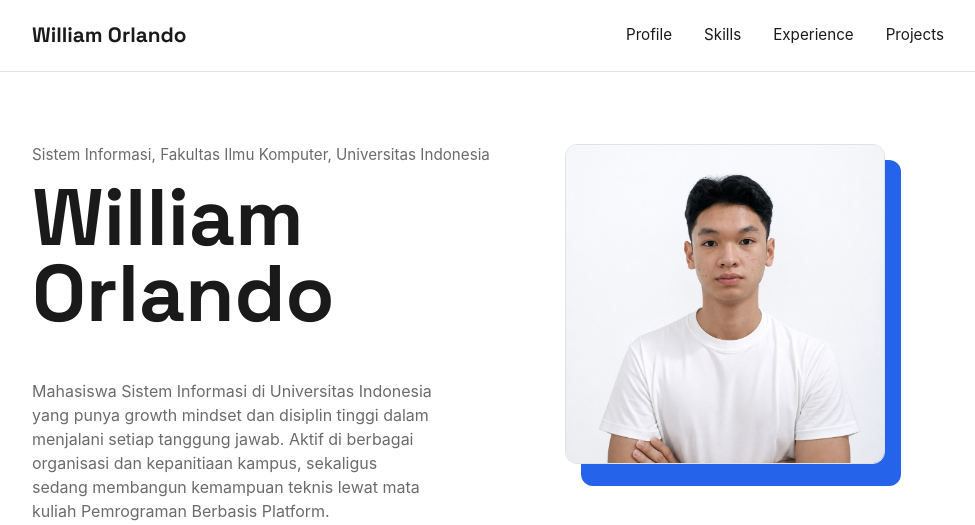
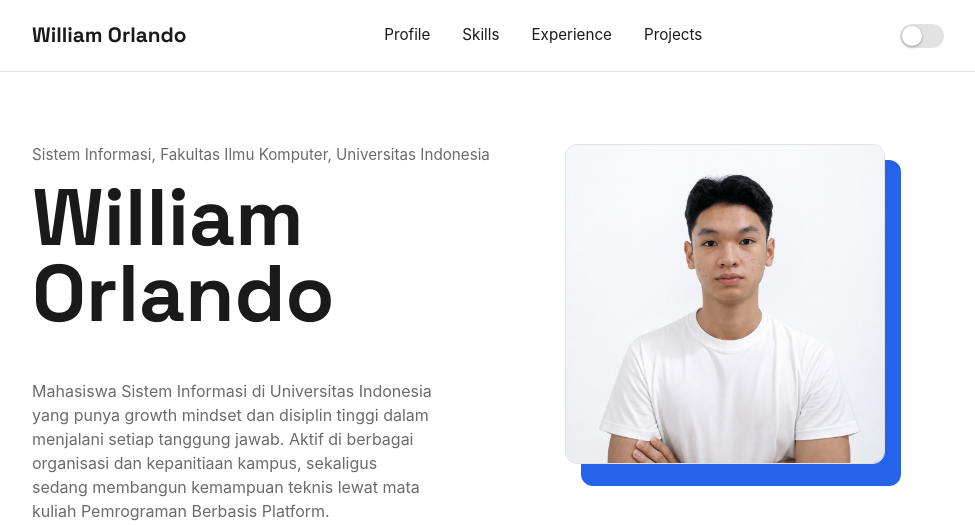
Before and after one commit to williamorln/myportofolio, a Django app: page / in a window 1280 px wide. Shown: the top 525 px of the page, without its empty margins (152-1127 px from the left). Run offline with Django 5.2, Linux system fonts and the light colour scheme.

Commit message:
feat: add pure CSS dark/light mode toggle
- Add a checkbox-driven theme switch in the header (no JavaScript)
- Use body:has(#theme-toggle:checked) to re-theme the page through
  existing CSS custom properties
- Move .section-alt background into a --surface-alt variable so it
  themes correctly instead of staying hardcoded

Co-Authored-By: Claude Sonnet 5 <noreply@anthropic.com>

```diff
--- a/static/css/style.css
+++ b/static/css/style.css
@@ -8,6 +8,7 @@
 :root {
   --ink: #1a1a1a;
   --paper: #ffffff;
+  --surface-alt: #f8f8f8;
   --accent: #2563eb;
   --accent-dark: #1d4ed8;
   --line: #e2e2e2;
@@ -15,11 +16,25 @@
   --radius: 12px;
 }
 
+/* Dark mode is a pure-CSS checkbox toggle: :has() lets the checked
+   state (anywhere in the page) re-theme the whole body via custom
+   properties, with no JavaScript involved. */
+body:has(#theme-toggle:checked) {
+  --ink: #f0f0f2;
+  --paper: #15161a;
+  --surface-alt: #1c1d23;
+  --accent: #5b8def;
+  --accent-dark: #3e6bd1;
+  --line: #2d2e35;
+  --text-muted: #9a9ba4;
+}
+
 body {
   font-family: -apple-system, BlinkMacSystemFont, "Segoe UI", Roboto, Helvetica, Arial, sans-serif;
   color: var(--ink);
   background-color: var(--paper);
   line-height: 1.5;
+  transition: background-color 0.25s ease, color 0.25s ease;
 }
 
 h1, .brand {
@@ -61,6 +76,56 @@ h1, .brand {
   text-decoration: none;
   font-size: 0.95rem;
   color: var(--ink);
+}
+
+/* Dark mode toggle (checkbox hack, no JS) */
+.theme-toggle-input {
+  position: absolute;
+  opacity: 0;
+  width: 1px;
+  height: 1px;
+  pointer-events: none;
+}
+
+.theme-toggle-label {
+  cursor: pointer;
+  display: inline-flex;
+  flex-shrink: 0;
+}
+
+.toggle-track {
+  position: relative;
+  display: block;
+  width: 44px;
+  height: 24px;
+  background-color: var(--line);
+  border-radius: 999px;
+  transition: background-color 0.25s ease;
+}
+
+.toggle-thumb {
+  position: absolute;
+  top: 2px;
+  left: 2px;
+  width: 20px;
+  height: 20px;
+  border-radius: 50%;
+  background-color: var(--paper);
+  box-shadow: 0 1px 3px rgba(0, 0, 0, 0.35);
+  transition: transform 0.25s ease, background-color 0.25s ease;
+}
+
+.theme-toggle-input:checked ~ .theme-toggle-label .toggle-track {
+  background-color: var(--accent);
+}
+
+.theme-toggle-input:checked ~ .theme-toggle-label .toggle-thumb {
+  transform: translateX(20px);
+}
+
+.theme-toggle-input:focus-visible ~ .theme-toggle-label .toggle-track {
+  outline: 2px solid var(--accent);
+  outline-offset: 2px;
 }
 
 .social-link {
@@ -182,7 +247,7 @@ h1, .brand {
 }
 
 .section-alt {
-  background-color: #f8f8f8;
+  background-color: var(--surface-alt);
 }
 
 .section h2 {
--- a/templates/index.html
+++ b/templates/index.html
@@ -20,6 +20,10 @@
         <a href="#experience">Experience</a>
         <a href="#projects">Projects</a>
       </nav>
+      <input type="checkbox" id="theme-toggle" class="theme-toggle-input">
+      <label for="theme-toggle" class="theme-toggle-label" aria-label="Toggle dark mode">
+        <span class="toggle-track"><span class="toggle-thumb"></span></span>
+      </label>
     </div>
   </header>
 
```
